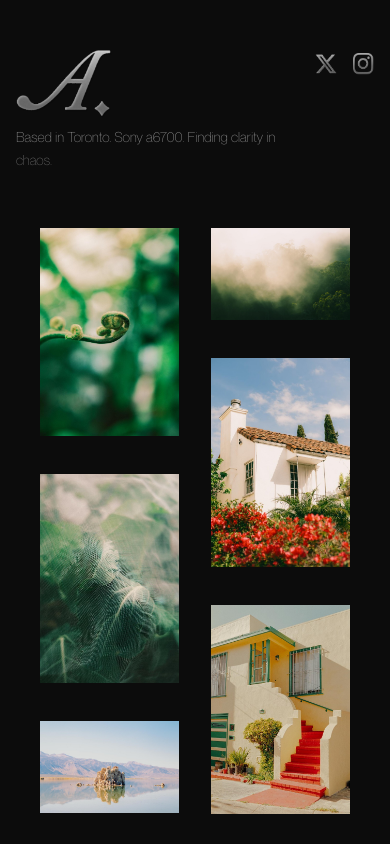
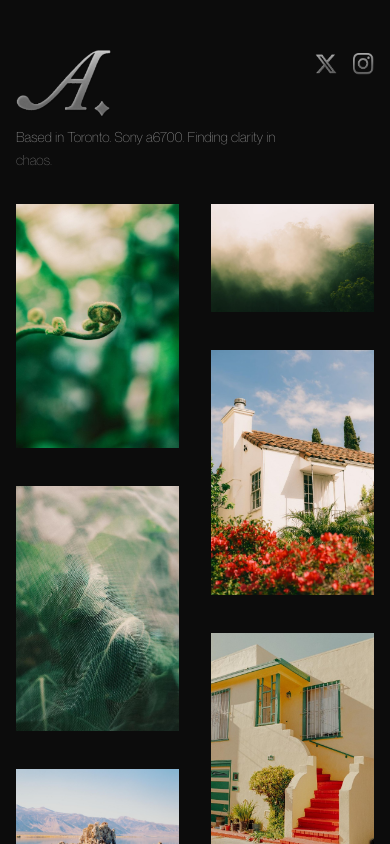
Before and after one commit to 55-LM/photoportfolio, a React (Vite) app: page / in a window 390 px wide. Shown: the top 844 px of the page. Built offline with nearby package versions, Linux system fonts and the light colour scheme.

Commit message:
feat: smooth crossfade glow effect and improved mobile columns

```diff
--- a/src/Gallery.jsx
+++ b/src/Gallery.jsx
@@ -1,6 +1,7 @@
 import { useState } from 'react';
 import clsx from 'clsx';
 import Masonry from 'react-masonry-css';
+import GlowPortal from './GlowPortal';
 
 const images = import.meta.glob('./images/*.{jpg,jpeg,png}', { eager: true });
 
@@ -12,7 +13,8 @@ export default function Gallery() {
   const [tappedIndex, setTappedIndex] = useState(null);
   const isTouchDevice = typeof window !== 'undefined' && 'ontouchstart' in window;
   const isMobile = typeof window !== 'undefined' && window.innerWidth <= 640;
-  const bleed = isMobile ? 6 : 30;
+  const bleed = isMobile ? 4 : 16;
+  const [glowPortal, setGlowPortal] = useState({ show: false, src: null, left: 0, top: 0, width: 0, height: 0, opacity: 0.15 });
 
   const handleClose = () => {
     setIsAnimating(false);
@@ -21,7 +23,7 @@ export default function Gallery() {
 
   return (
     <>
-      <div className="overflow-visible pb-20 sm:pb-12" style={{ overflow: 'visible' }}>
+      <div className="overflow-visible pb-20 sm:pb-12 w-full max-w-full" style={{ overflow: 'visible' }}>
         <Masonry
           breakpointCols={{
             default: 4,
@@ -30,7 +32,7 @@ export default function Gallery() {
             640: 2,
             0: 1,
           }}
-          className="my-masonry-grid p-6"
+          className="my-masonry-grid p-0 sm:p-6"
           columnClassName="my-masonry-grid_column"
         >
           {imageEntries.map(([path, mod], i) => {
@@ -109,43 +111,45 @@ export default function Gallery() {
             };
 
             const showGlow = isTouchDevice ? tappedIndex === i : false;
+            const handleShowGlow = (e) => {
+              if (!glowDataUrl) return;
+              const rect = e.target.getBoundingClientRect();
+              const scrollX = window.scrollX || window.pageXOffset;
+              const scrollY = window.scrollY || window.pageYOffset;
+              const width = rect.width + bleed * 2;
+              const height = rect.height + bleed * 2;
+              if (!glowDataUrl || width <= 0 || height <= 0) {
+                console.warn('Invalid glow portal values:', { glowDataUrl, width, height });
+                return;
+              }
+              setGlowPortal({
+                show: true,
+                src: glowDataUrl,
+                left: rect.left + scrollX - bleed,
+                top: rect.top + scrollY - bleed,
+                width,
+                height,
+                opacity: 0.5,
+              });
+            };
+            const handleHideGlow = () => setGlowPortal((g) => ({ ...g, show: false }));
 
             return (
               <div
                 key={i}
                 className="inline-block w-full mb-8 break-inside-avoid group cursor-pointer overflow-visible"
+                onMouseEnter={!isTouchDevice ? handleShowGlow : undefined}
+                onMouseLeave={!isTouchDevice ? handleHideGlow : undefined}
+                onTouchStart={isTouchDevice ? (e) => { handleShowGlow(e); handleClick(e); } : undefined}
+                onTouchEnd={isTouchDevice ? handleHideGlow : undefined}
               >
                 <div className="relative w-full overflow-visible">
                   <div className="relative inline-block">
-                    {glowDataUrl && (
-                      <img
-                        src={glowDataUrl}
-                        alt=""
-                        aria-hidden="true"
-                        className={clsx(
-                          'absolute z-0 blur-2xl transition-opacity duration-500 pointer-events-none',
-                          {
-                            'opacity-100': showGlow && !isMobile,
-                            'opacity-30': showGlow && isMobile,
-                            'group-hover:opacity-80 opacity-0': !showGlow && !isTouchDevice,
-                            'opacity-0': !showGlow && isTouchDevice,
-                          }
-                        )}
-                        style={{
-                          left: '50%',
-                          top: '50%',
-                          transform: 'translate(-50%, -50%)',
-                          width: `calc(100% + ${bleed * 2}px)`,
-                          height: `calc(100% + ${bleed * 2}px)`,
-                        }}
-                      />
-                    )}
                     <img
                       src={mod.default}
                       alt={`Photo ${i}`}
                       onLoad={handleLoad}
                       onClick={!isTouchDevice ? handleClick : undefined}
-                      onTouchStart={isTouchDevice ? handleClick : undefined}
                       className="block h-auto object-cover relative z-10"
                     />
                   </div>
@@ -179,6 +183,8 @@ export default function Gallery() {
           </div>
         </div>
       )}
+
+      <GlowPortal {...glowPortal} zIndex={2} />
     </>
   );
 }
--- /dev/null
+++ b/src/GlowPortal.jsx
@@ -0,0 +1,47 @@
+import { useEffect } from 'react';
+import { createPortal } from 'react-dom';
+
+export default function GlowPortal({ src, left, top, width, height, show, opacity = 1, zIndex = 9999 }) {
+  if (!src || !width || !height || width <= 0 || height <= 0) {
+    console.warn('GlowPortal not rendering due to invalid props:', { src, width, height });
+    return null;
+  }
+
+  // Create a div for the portal if it doesn't exist
+  useEffect(() => {
+    let el = document.getElementById('glow-portal-root');
+    if (!el) {
+      el = document.createElement('div');
+      el.id = 'glow-portal-root';
+      document.body.appendChild(el);
+    }
+    return () => {
+      // Optionally clean up
+      // document.body.removeChild(el);
+    };
+  }, []);
+
+  const portalRoot = document.getElementById('glow-portal-root');
+  if (!portalRoot) return null;
+
+  return createPortal(
+    <img
+      src={src}
+      alt=""
+      aria-hidden="true"
+      style={{
+        position: 'absolute',
+        left,
+        top,
+        width,
+        height,
+        pointerEvents: show ? 'auto' : 'none',
+        opacity: show ? 0.5 : 0,
+        zIndex,
+        filter: 'blur(32px)',
+        transition: 'opacity 0.5s',
+      }}
+    />,
+    portalRoot
+  );
+}
```
